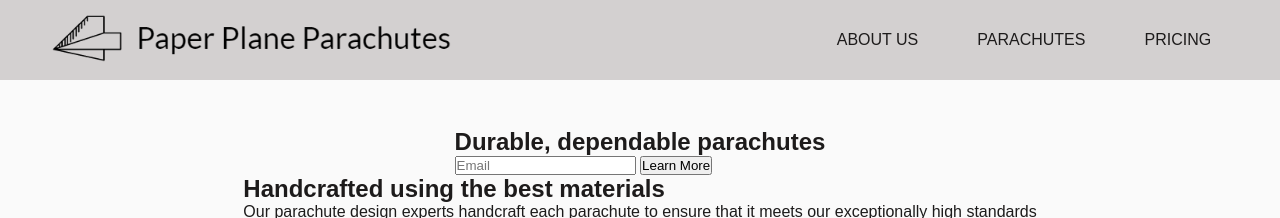
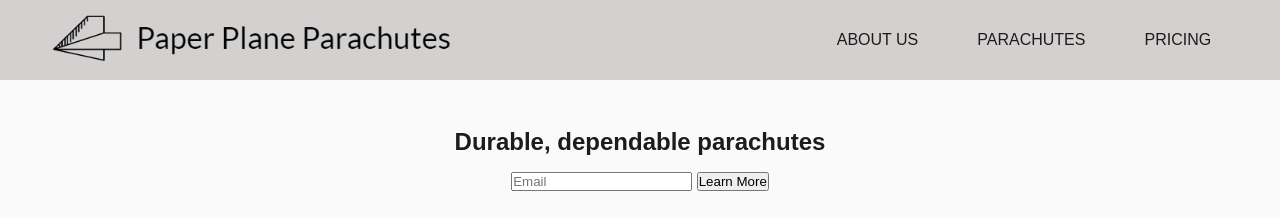
Before and after one commit to joshuacedwards1/product-landing-page, a plain HTML site: page index.html in a window 1280 px wide. Shown: the top 218 px of the page. Drawn offline with Linux system fonts and the light colour scheme.

Commit message:
Create initial CSS rule for hero

```diff
--- a/styles.css
+++ b/styles.css
@@ -53,3 +53,11 @@ main {
     align-items: center;
     margin: 8rem 0 0 0;
 }
+
+#hero {
+    display: flex;
+    flex-direction: column;
+    gap: 1rem;
+    align-items: center;
+    margin: 0 0 3rem;
+}
```
